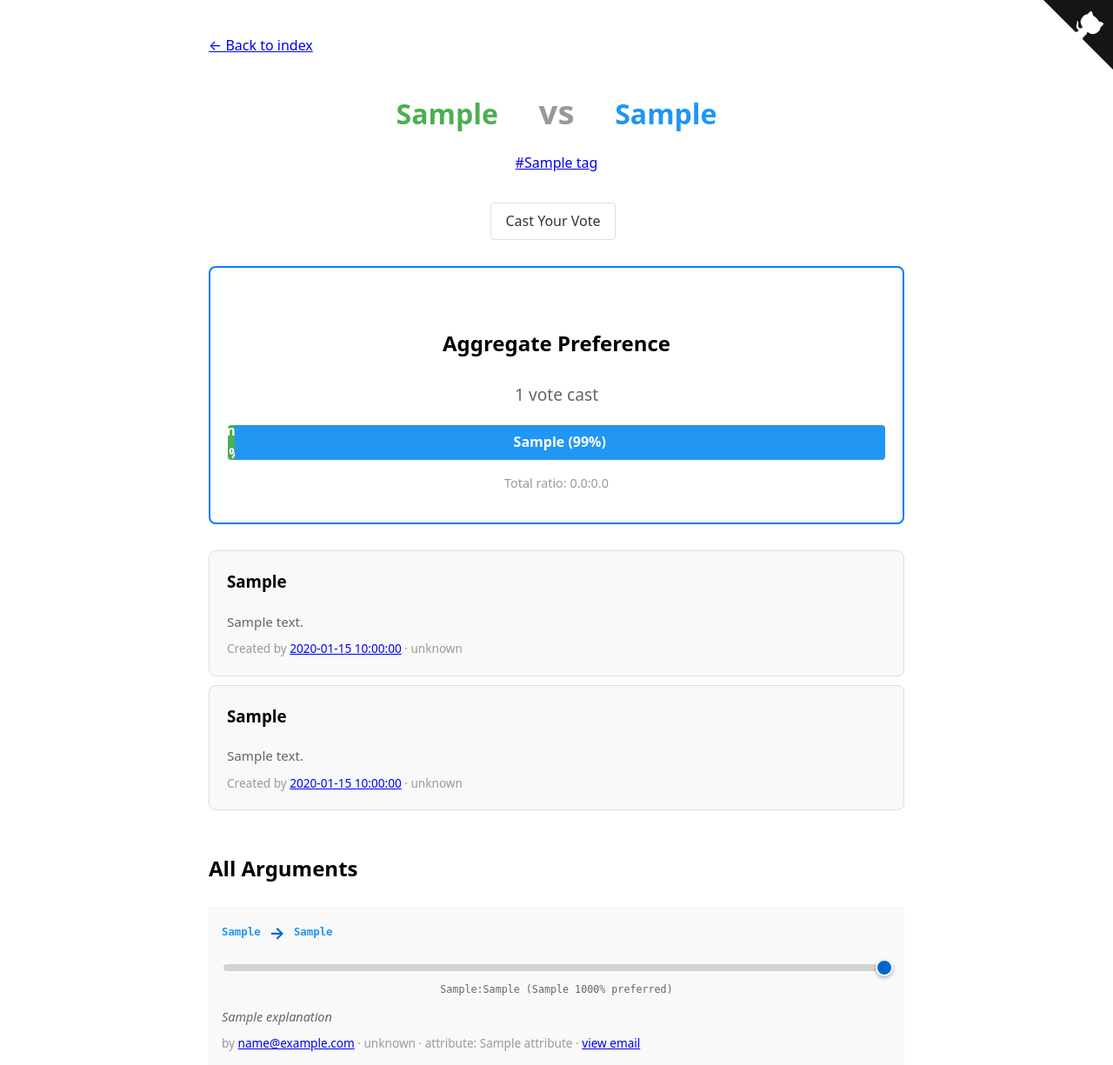
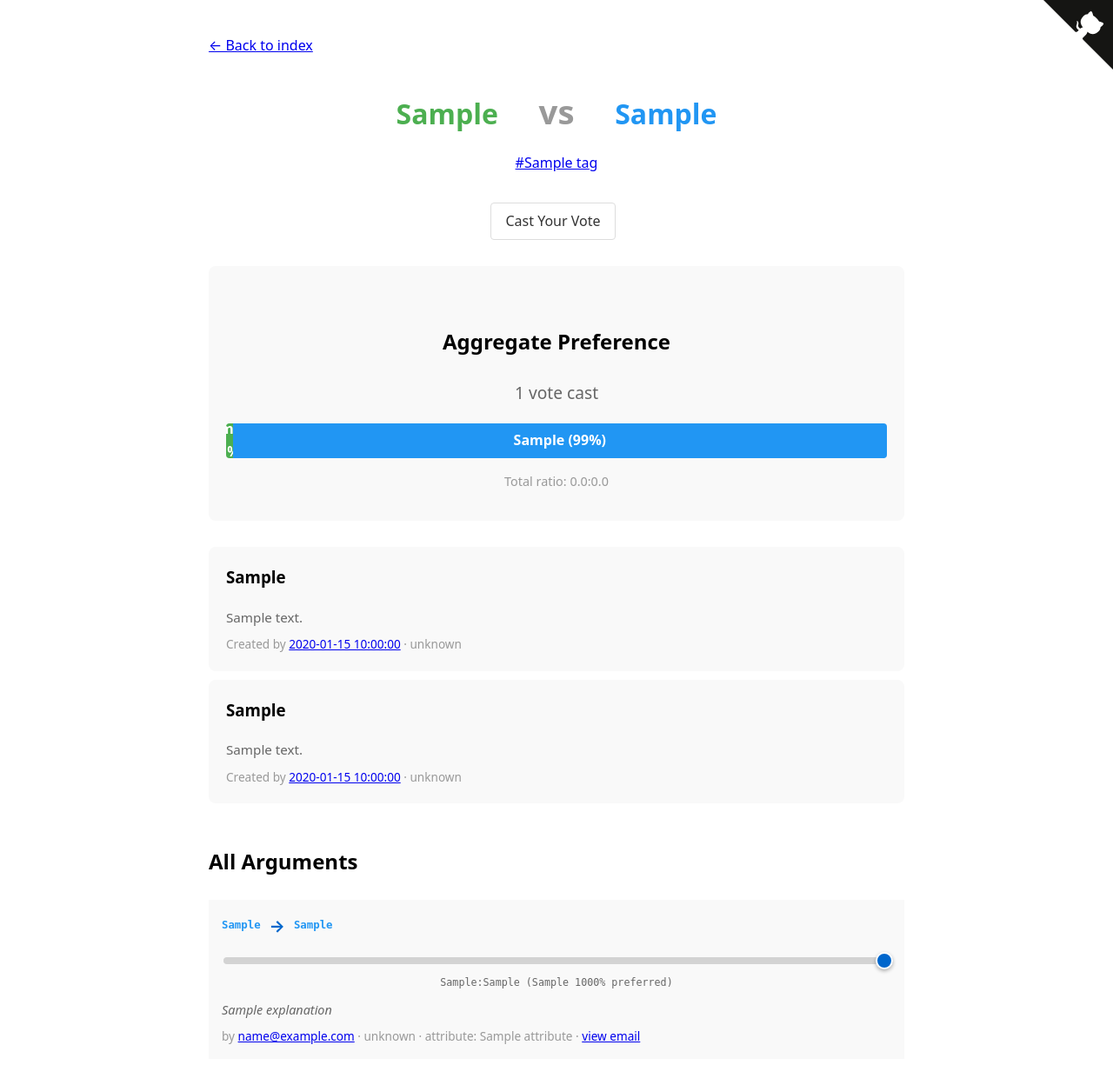
Before and after one commit to sortersocial/index, a FastAPI app: template src/templates/compare.html in a window 1280 px wide. Shown: the top 1225 px of the page at 87% size. After the commit the page ends 1201 px from the top, so only its background shows below. Run offline with FastAPI, Linux system fonts and the light colour scheme; the template is opened without the code that fills it: most values are stand-ins (such as "Sample title", 1, 10 or a date in 2020).

Commit message:
Fix compare page styling and add user links
- Remove blue border from aggregate result section
- Remove borders from item cards (match hashtag page)
- Make user emails clickable in item rankings
- Consistent styling across compare and hashtag pages

🤖 Generated with [Claude Code](https://claude.com/claude-code)

Co-Authored-By: Claude <noreply@anthropic.com>

```diff
--- a/src/templates/compare.html
+++ b/src/templates/compare.html
@@ -20,7 +20,6 @@
         }
         .item-card {
             background: #f9f9f9;
-            border: 1px solid #ddd;
             border-radius: 8px;
             padding: 20px;
             margin: 10px 0;
@@ -29,8 +28,7 @@
             margin-top: 0;
         }
         .aggregate-result {
-            background: white;
-            border: 2px solid #007bff;
+            background: #f9f9f9;
             border-radius: 8px;
             padding: 20px;
             margin: 30px 0;
--- a/src/templates/hashtag.html
+++ b/src/templates/hashtag.html
@@ -55,7 +55,7 @@
             {% endif %}
             <div class="item-meta">
                 {% if record.created_by %}
-                Created by {{ record.created_by }}
+                Created by <a href="/user/{{ record.created_by }}">{{ record.created_by }}</a>
                 {% endif %}
                 {% if record.timestamp %}
                 · {{ record.timestamp|relative_time }}
```
